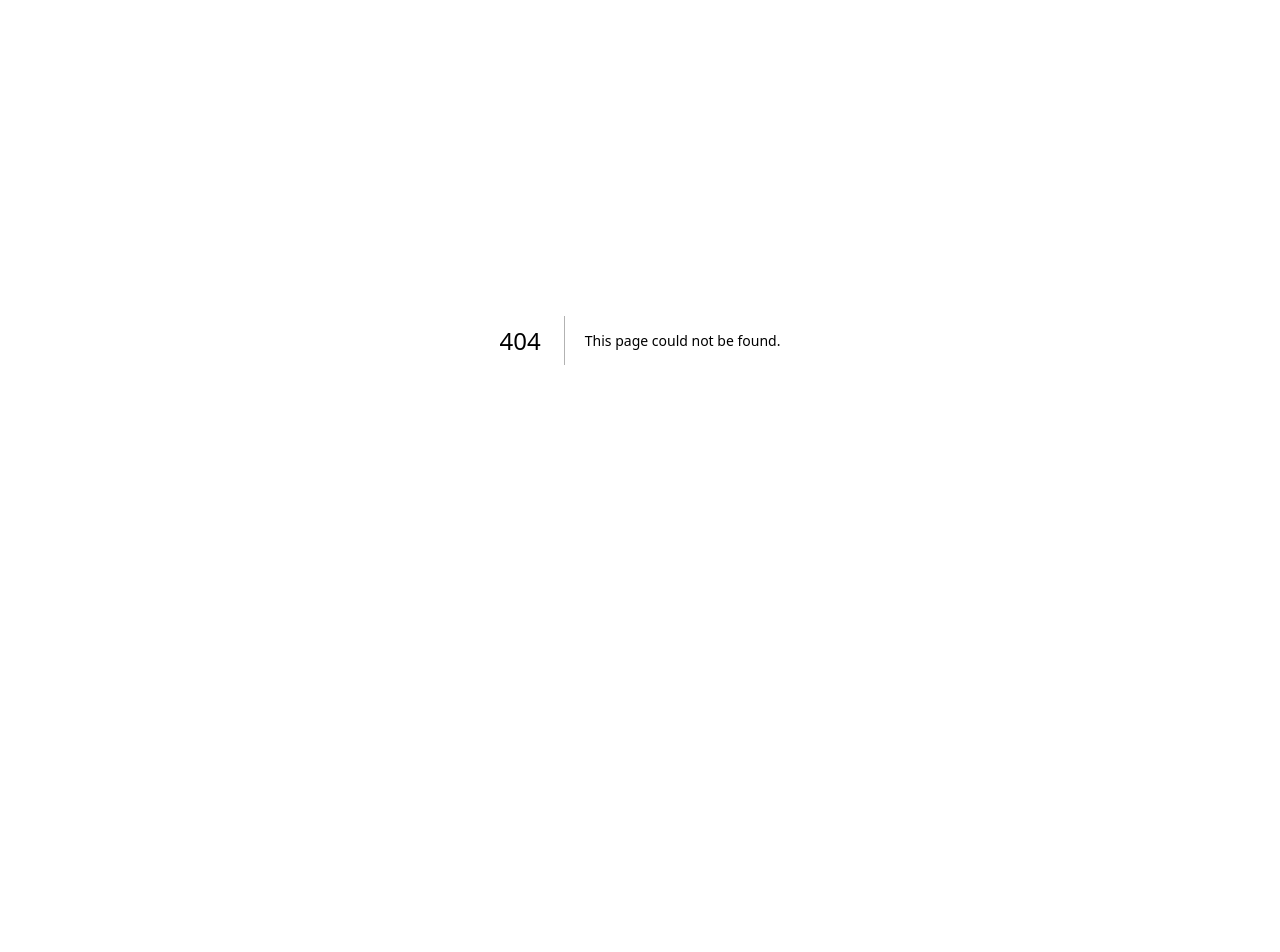
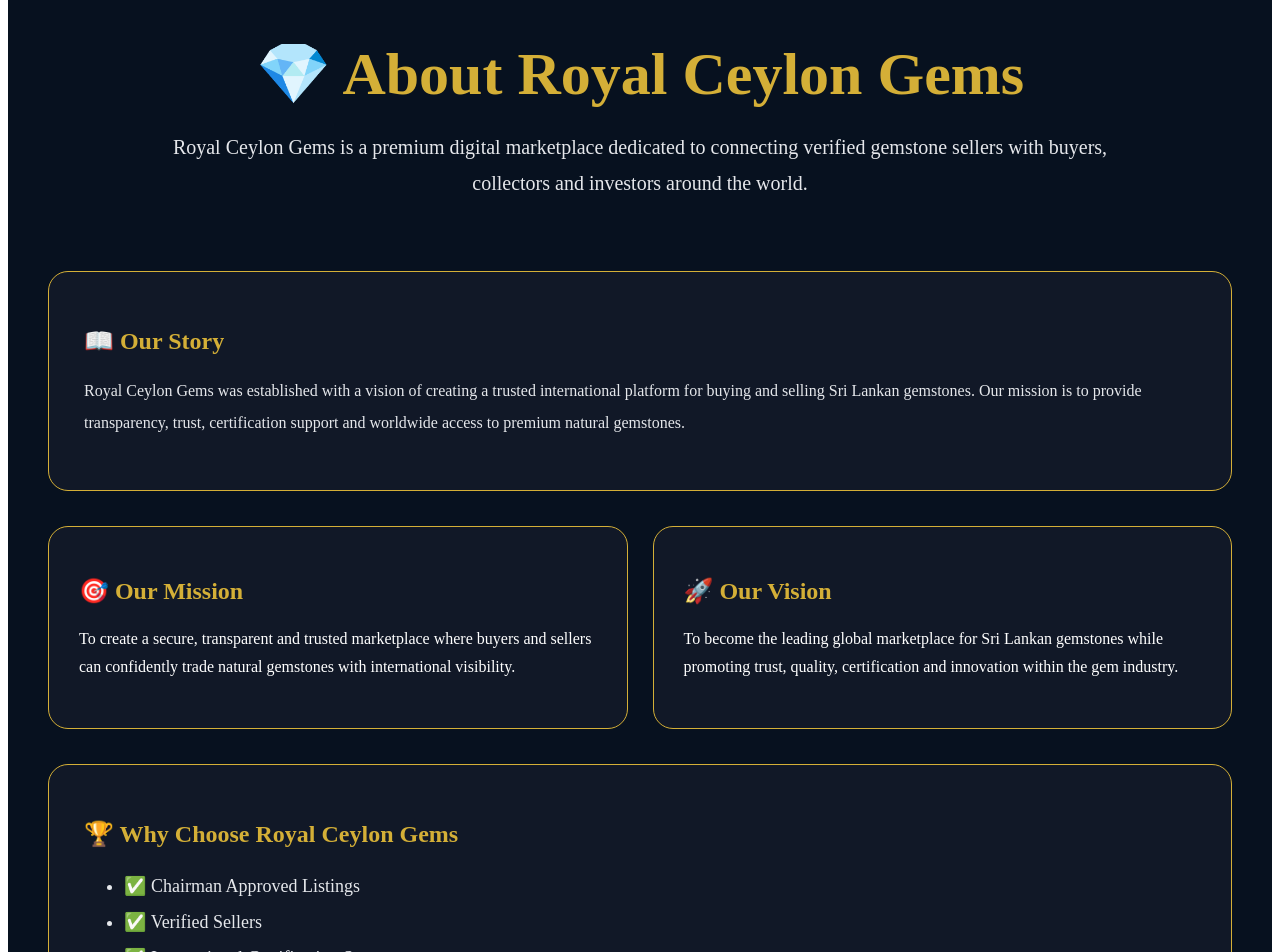
Before and after one commit to ceylongemmarket/Ceylon-gem-market, a Next.js app: page /about in a window 1280 px wide. Before the commit this address had no page. Shown: the part 60-1012 px from the top of the page. Before the commit the page ends 800 px from the top, so only its background shows below. Built offline with nearby package versions, Linux system fonts and the light colour scheme.

Commit message:
feat: add luxury about us page

```diff
--- /dev/null
+++ b/app/about/page.tsx
@@ -0,0 +1,242 @@
+export default function AboutPage() {
+  return (
+    <main
+      style={{
+        background: "#07111f",
+        minHeight: "100vh",
+        color: "#ffffff",
+        padding: "40px",
+      }}
+    >
+      {/* Hero Section */}
+      <section
+        style={{
+          textAlign: "center",
+          marginBottom: "70px",
+        }}
+      >
+        <h1
+          style={{
+            fontSize: "60px",
+            color: "#D4AF37",
+            marginBottom: "20px",
+          }}
+        >
+          💎 About Royal Ceylon Gems
+        </h1>
+
+        <p
+          style={{
+            maxWidth: "1000px",
+            margin: "0 auto",
+            fontSize: "20px",
+            lineHeight: "1.8",
+            color: "#E5E7EB",
+          }}
+        >
+          Royal Ceylon Gems is a premium digital marketplace dedicated
+          to connecting verified gemstone sellers with buyers,
+          collectors and investors around the world.
+        </p>
+      </section>
+
+      {/* Our Story */}
+      <section
+        style={{
+          background: "#111827",
+          border: "1px solid #D4AF37",
+          borderRadius: "20px",
+          padding: "35px",
+          marginBottom: "35px",
+        }}
+      >
+        <h2
+          style={{
+            color: "#D4AF37",
+            marginBottom: "20px",
+          }}
+        >
+          📖 Our Story
+        </h2>
+
+        <p
+          style={{
+            lineHeight: "2",
+            color: "#E5E7EB",
+          }}
+        >
+          Royal Ceylon Gems was established with a vision of creating a
+          trusted international platform for buying and selling
+          Sri Lankan gemstones. Our mission is to provide transparency,
+          trust, certification support and worldwide access to premium
+          natural gemstones.
+        </p>
+      </section>
+
+      {/* Mission & Vision */}
+      <section
+        style={{
+          display: "grid",
+          gridTemplateColumns:
+            "repeat(auto-fit,minmax(350px,1fr))",
+          gap: "25px",
+          marginBottom: "35px",
+        }}
+      >
+        <div
+          style={{
+            background: "#111827",
+            border: "1px solid #D4AF37",
+            borderRadius: "20px",
+            padding: "30px",
+          }}
+        >
+          <h2
+            style={{
+              color: "#D4AF37",
+            }}
+          >
+            🎯 Our Mission
+          </h2>
+
+          <p
+            style={{
+              lineHeight: "1.8",
+            }}
+          >
+            To create a secure, transparent and trusted marketplace
+            where buyers and sellers can confidently trade natural
+            gemstones with international visibility.
+          </p>
+        </div>
+
+        <div
+          style={{
+            background: "#111827",
+            border: "1px solid #D4AF37",
+            borderRadius: "20px",
+            padding: "30px",
+          }}
+        >
+          <h2
+            style={{
+              color: "#D4AF37",
+            }}
+          >
+            🚀 Our Vision
+          </h2>
+
+          <p
+            style={{
+              lineHeight: "1.8",
+            }}
+          >
+            To become the leading global marketplace for Sri Lankan
+            gemstones while promoting trust, quality, certification and
+            innovation within the gem industry.
+          </p>
+        </div>
+      </section>
+
+      {/* Why Choose Us */}
+      <section
+        style={{
+          background: "#111827",
+          border: "1px solid #D4AF37",
+          borderRadius: "20px",
+          padding: "35px",
+          marginBottom: "35px",
+        }}
+      >
+        <h2
+          style={{
+            color: "#D4AF37",
+            marginBottom: "20px",
+          }}
+        >
+          🏆 Why Choose Royal Ceylon Gems
+        </h2>
+
+        <ul
+          style={{
+            lineHeight: "2",
+            color: "#E5E7EB",
+            fontSize: "18px",
+          }}
+        >
+          <li>✅ Chairman Approved Listings</li>
+          <li>✅ Verified Sellers</li>
+          <li>✅ International Certification Support</li>
+          <li>✅ Secure Inquiry System</li>
+          <li>✅ Global Buyer Network</li>
+          <li>✅ Investment Grade Gemstones</li>
+        </ul>
+      </section>
+
+      {/* Sri Lankan Heritage */}
+      <section
+        style={{
+          background: "#111827",
+          border: "1px solid #D4AF37",
+          borderRadius: "20px",
+          padding: "35px",
+          marginBottom: "35px",
+        }}
+      >
+        <h2
+          style={{
+            color: "#D4AF37",
+            marginBottom: "20px",
+          }}
+        >
+          🌍 Sri Lankan Gem Heritage
+        </h2>
+
+        <p
+          style={{
+            lineHeight: "2",
+            color: "#E5E7EB",
+          }}
+        >
+          Sri Lanka has been globally recognized for its exceptional
+          sapphires, rubies, cat's eye gemstones and other precious
+          stones for centuries. Royal Ceylon Gems proudly promotes this
+          heritage by connecting international buyers with trusted
+          suppliers.
+        </p>
+      </section>
+
+      {/* Chairman Message */}
+      <section
+        style={{
+          background: "#111827",
+          border: "1px solid #D4AF37",
+          borderRadius: "20px",
+          padding: "35px",
+        }}
+      >
+        <h2
+          style={{
+            color: "#D4AF37",
+            marginBottom: "20px",
+          }}
+        >
+          👑 Chairman's Message
+        </h2>
+
+        <p
+          style={{
+            lineHeight: "2",
+            color: "#E5E7EB",
+          }}
+        >
+          Our commitment is to build a trusted gemstone ecosystem where
+          quality, authenticity and transparency remain at the heart of
+          every transaction. We welcome buyers, collectors, investors
+          and sellers from around the world to become part of Royal
+          Ceylon Gems.
+        </p>
+      </section>
+    </main>
+  );
+}
```
